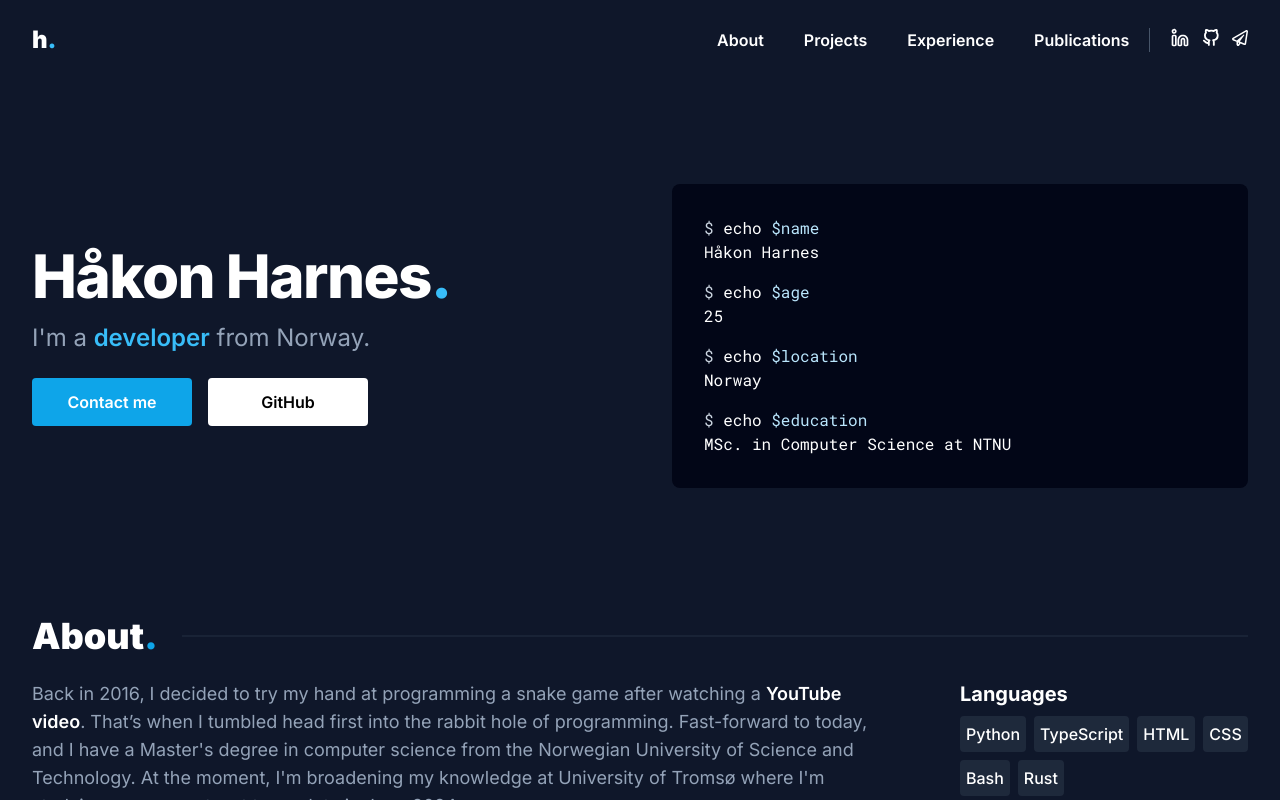
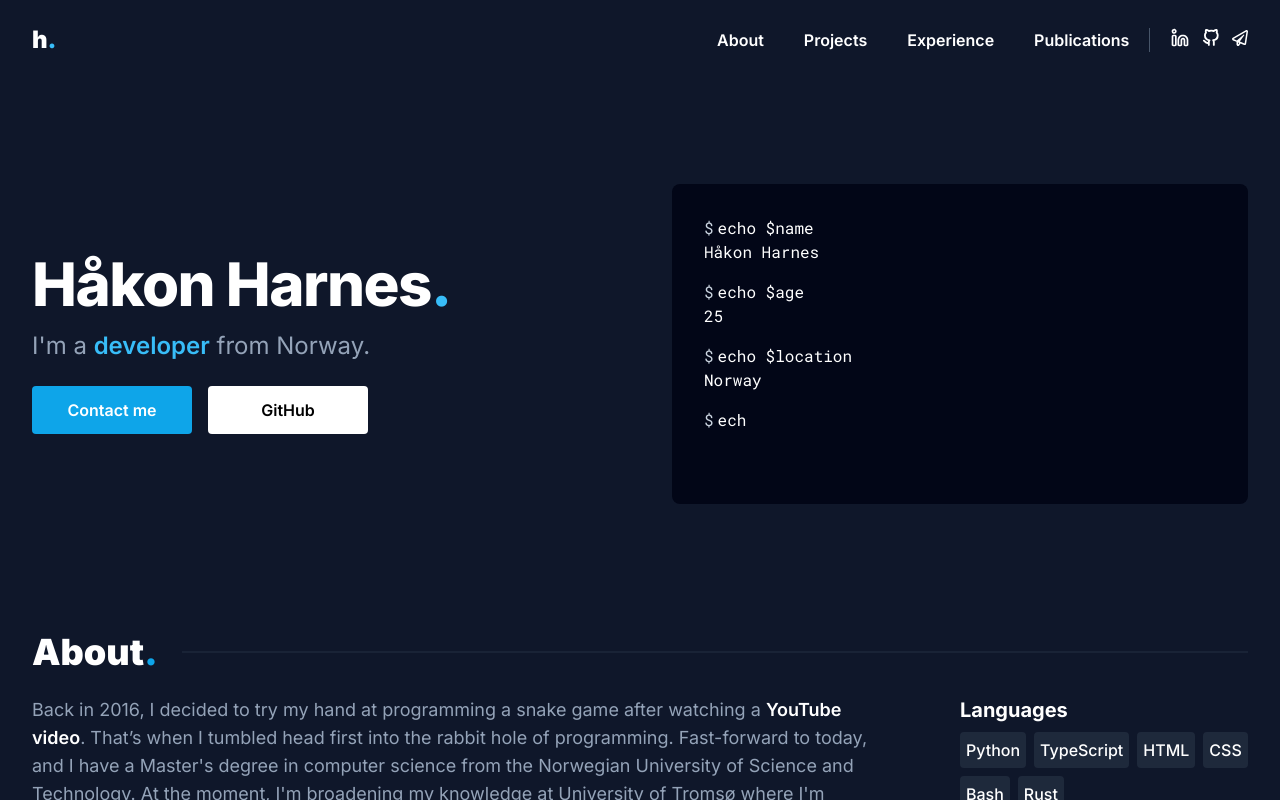
Before and after one commit to HakonHarnes/website, a Next.js app: page / in a window 1280 px wide. Shown: the top 800 px of the page. Built offline with nearby package versions, Linux system fonts and the light colour scheme.

Commit message:
feat(wip): add terminal animation

```diff
--- a/app/components/HeroSection.tsx
+++ b/app/components/HeroSection.tsx
@@ -1,4 +1,7 @@
+"use client";
+
 import React from "react";
+import { ReactTyped } from "react-typed";
 import Button from "@/components/Button";
 import { Roboto_Mono } from "next/font/google";
 
@@ -55,25 +58,42 @@ function Terminal({ commands }: TerminalProps) {
       className={`${roboto.className} bg-slate-950 w-full p-5 rounded sm:p-8 sm:rounded-lg flex-1 sm:max-w-xl`}
     >
       {commands.map((command, index) => (
-        <>
-          <div
-            key={index}
-            className={`${index !== 0 ? "pt-4" : ""} ${
-              index === commands.length - 1 ? "hidden sm:block" : ""
-            }`}
-          >
-            <span className="text-slate-300">$ </span>
-            <span>echo </span>
-            <span className="text-sky-200">{command.variable}</span>
+        <div key={index} className="mb-4">
+          <div className="flex items-center">
+            <span
+              id={`caret-${index}`}
+              className="text-slate-300 mr-1"
+              style={{ visibility: index === 0 ? "visible" : "hidden" }}
+            >
+              $
+            </span>
+            <ReactTyped
+              strings={[`echo ${command.variable}`]}
+              typeSpeed={50}
+              showCursor={false}
+              startDelay={index * 2000}
+              onComplete={() => {
+                setTimeout(() => {
+                  const outputElement = document.getElementById(
+                    `output-${index}`,
+                  );
+                  if (outputElement) {
+                    outputElement.style.visibility = "visible";
+                  }
+                  const nextCaretElement = document.getElementById(
+                    `caret-${index + 1}`,
+                  );
+                  if (nextCaretElement) {
+                    nextCaretElement.style.visibility = "visible";
+                  }
+                }, 500);
+              }}
+            />
           </div>
-          <div
-            className={`${
-              index === commands.length - 1 ? "hidden sm:block" : ""
-            }`}
-          >
+          <div id={`output-${index}`} style={{ visibility: "hidden" }}>
             {command.value}
           </div>
-        </>
+        </div>
       ))}
     </div>
   );
--- a/package.json
+++ b/package.json
@@ -11,7 +11,8 @@
   "dependencies": {
     "next": "14.0.4",
     "react": "^18",
-    "react-dom": "^18"
+    "react-dom": "^18",
+    "react-typed": "^2.0.12"
   },
   "devDependencies": {
     "@types/node": "^20",
```
Also changed, not shown: 1 other file (tests, documents, lock files or other folders).
